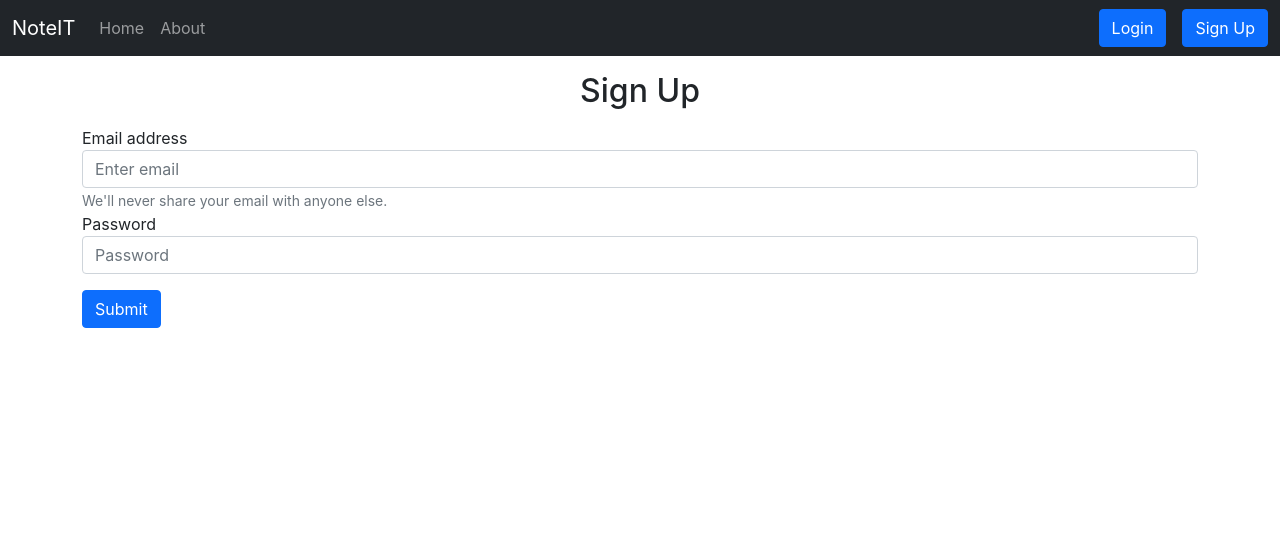
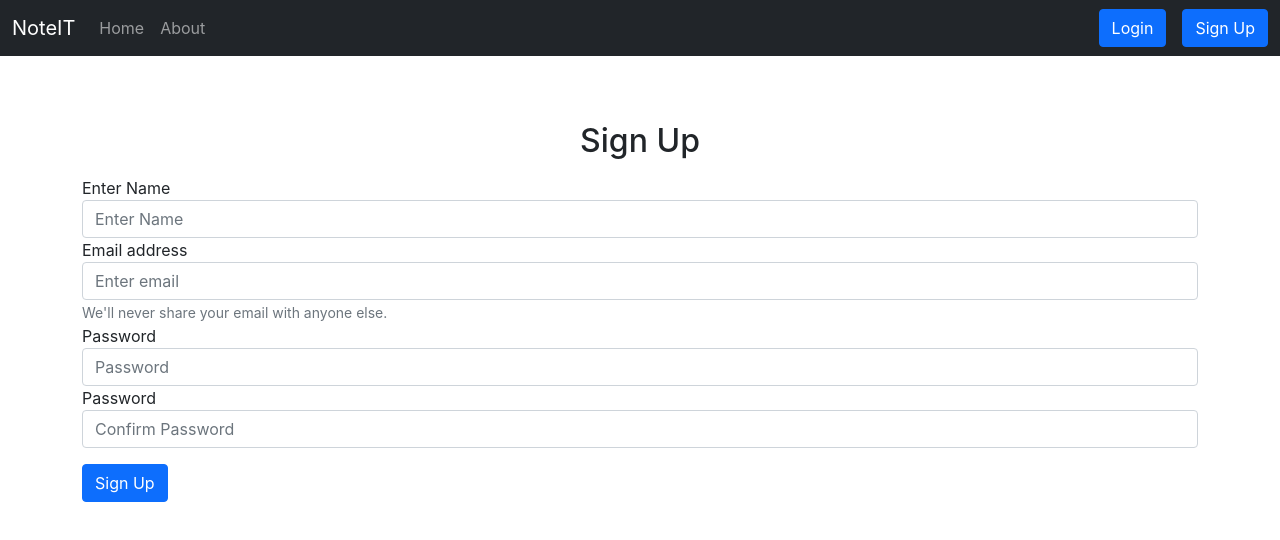
Before and after one commit to AvishkarVichare/NoteIT-Frontend, a React (Create React App) app: page /signup in a window 1280 px wide. Shown: the top 540 px of the page. Built offline with nearby package versions, Linux system fonts and the light colour scheme.

Commit message:
completed I will add some new features in future

```diff
--- a/src/App.js
+++ b/src/App.js
@@ -3,7 +3,7 @@ import './App.css';
 import Navbar from './components/Navbar';
 import Home from './components/Home';
 import About from './components/About'
-import { useEffect } from 'react';
+import { useEffect, useState } from 'react';
 import {
   BrowserRouter as Router,
   Routes,
@@ -14,14 +14,20 @@ import {
 import NotesState from './context/notes/NotesState';
 import Login from './components/Login';
 import SignUp from './components/SignUp';
+import AlertState from './context/alert/AlertState';
 
 function App() {
+
+
+
 
 
   return (
 
     <>
 <NotesState>
+  <AlertState>
+
 
 
     <Router>
@@ -32,7 +38,7 @@ function App() {
     <Routes>
 
 
-          <Route exact path="/" element={<Home/>}></Route>
+          <Route exact path="/"  element={<Home />}></Route>
 
           <Route exact path="/about" element={<About/>}></Route>
 
@@ -44,6 +50,8 @@ function App() {
 
     </Router>
 
+
+  </AlertState>
     </NotesState>
 
     </>
--- a/src/components/AddNotes.js
+++ b/src/components/AddNotes.js
@@ -1,12 +1,14 @@
 import React,{useContext,useState} from 'react'
 import noteContext from '../context/notes/noteContext'
-
+import alertContext from '../context/alert/alertContext';
 
 
 
 const AddNotes = () => {
+    const a = useContext(alertContext);
+    const n = useContext(noteContext);
 
-    const n = useContext(noteContext);
+    const {showAlert} = a;
     const {addNotes} = n;
 
 
@@ -19,6 +21,7 @@ const AddNotes = () => {
         // console.log(note.title)
         addNotes(note.title,note.description,note.tag);
         setnote({title:"",description:"",tag:""})
+        showAlert("success","Successfuly Added")
     }
 
     const onChange = (e)=>{
@@ -45,7 +48,7 @@ const AddNotes = () => {
     <input type="text" className="form-control" id="tag" name="tag" value={note.tag}  onChange={onChange} />
   </div>
 
-  <button type="submit" className="btn btn-primary" onClick={handlClick}>Add</button>
+  <button disabled={note.description.length===0?true:false} type="submit" className="btn btn-primary" onClick={handlClick}>Add</button>
 </form>
         </div>
     )
--- a/src/components/Alert.js
+++ b/src/components/Alert.js
@@ -1,10 +1,20 @@
-import React from 'react'
+import React, { useContext } from 'react'
+import alertContext from '../context/alert/alertContext'
 
- const Alert = () => {
+ const Alert = (props) => {
+
+  const a = useContext(alertContext);
+
+  const {alert} = a;
+
     return (
-        <div class="alert alert-primary" role="alert">
-        This is a primary alert with <a href="#" class="alert-link">an example link</a>. Give it a click if you like.
-      </div>
+    <div style={{height:"50px"}}>
+   {  alert && ( <div className={`alert alert-${alert.type}`} role="alert">
+        {alert.msg}
+
+      </div>)}
+    </div>
+
     )
 }
 export default Alert
--- a/src/components/Home.js
+++ b/src/components/Home.js
@@ -1,14 +1,12 @@
 import React from 'react'
 import Alert from './Alert';
 import Notes from './Notes';
-
  const Home = () => {
-
 
     return (
 <>
 
-<Alert/>
+    <Alert/>
 <div className='container'>
 <Notes/>
 </div>
--- a/src/components/Login.js
+++ b/src/components/Login.js
@@ -1,14 +1,19 @@
-import React,{useState} from 'react'
+import React,{useContext, useState} from 'react'
 import { useNavigate} from "react-router-dom";
+import alertContext from '../context/alert/alertContext';
+import Alert from './Alert';
 
 
 const Login = () => {
 
   const host = 'http://localhost'
 
+    const a = useContext(alertContext);
     const navigate = useNavigate();
 
   const [credential, setcredential] = useState({email:"",password:""})
+
+  const {showAlert} = a;
 
 const handleSubmit = async(e)=>{
 
@@ -25,11 +30,12 @@ const handleSubmit = async(e)=>{
   const json = await response.json();
 
   if(json.success){
-      localStorage.getItem('token',json.authenticateToken)
+      localStorage.setItem('token',json.authenticateToken)
       navigate('/')
+      showAlert("info","Logged In")
 
   }else{
-    alert("enter right things")
+    showAlert("danger","Please enter valid credentials")
   }
 
   console.log(json)
@@ -38,15 +44,16 @@ const handleSubmit = async(e)=>{
 const onchange = (e)=>{
 
   setcredential({...credential,[e.target.name]:e.target.value})
-  // console.log(credential)
+  console.log(credential)
 
 }
 
     return (
+      <>
+      <Alert/>
 <div className='container my-3'>
 
 <h2 className='text-center my-3'>Login</h2>
-
   <form onSubmit={handleSubmit}>
   <div className="form-group">
     <label htmlFor="email">Email address</label>
@@ -58,9 +65,10 @@ const onchange = (e)=>{
     <input onChange={onchange} type="password" className="form-control" id="password1" name="password" placeholder="Password"/>
   </div>
 
-  <button type="submit" className="btn btn-primary my-3">Submit</button>
+  <button type="submit" className="btn btn-primary my-3">Login</button>
 </form>
 </div>
+</>
 
     )
 }
--- a/src/components/Navbar.js
+++ b/src/components/Navbar.js
@@ -1,7 +1,20 @@
-import React,{useEffect} from 'react'
-import { Link , useLocation } from 'react-router-dom'
+import React,{useContext, useEffect} from 'react'
+import { Link , useLocation, useNavigate } from 'react-router-dom'
+import alertContext from '../context/alert/alertContext'
 // imort {Link}
  const Navbar = () => {
+
+  const a = useContext(alertContext);
+
+  const {showAlert} = a;
+
+
+
+  const handleLogout = ()=>{
+    localStorage.removeItem('token');
+    showAlert("info","Logged Out")
+
+  }
 
   let location = useLocation();
   useEffect(() => {
@@ -27,8 +40,12 @@ import { Link , useLocation } from 'react-router-dom'
 
 
       </ul>
-      <Link className="btn btn-primary mx-3" to="/login" role="button">Login</Link>
+      {
+      localStorage.getItem('token')?    <Link onClick={handleLogout} className="btn btn-primary mx-3" to="/login" role="button">Logout</Link>:<> <Link className="btn btn-primary mx-3" to="/login" role="button">Login</Link>
       <Link className="btn btn-primary" to="/signup" role="button">Sign Up</Link>
+      </>
+ }
+
 
     </div>
   </div>
--- a/src/components/NoteItem.js
+++ b/src/components/NoteItem.js
@@ -16,18 +16,22 @@ const NoteItem = (props) => {
     // }
 
     return (
-        <div className="card col-md-3 mx-4 my-4 ">
+        <div className="card col-md-2 mx-4 my-4 p-4 ">
+
         <div className="card-body">
             <div className='d-flex  '>
         <h6 className='align-items-center'> {props.title} </h6>
 
-        <i className="fas fa-pen mx-4"  onClick={()=>{updateNote(note)}}></i>
-        <i className="fas fa-trash mx-4" onClick={()=>{handleDelete(props.id)}}></i>
 
 
         </div>
         <div>{props.description}</div>
         </div>
+              <div className='d-flex'>
+
+        <i className="fas fa-pen mx-4"  onClick={()=>{updateNote(note)}}></i>
+        <i className="fas fa-trash mx-4" onClick={()=>{handleDelete(props.id)}}></i>
+              </div>
       </div>
     )
 }
--- a/src/components/Notes.js
+++ b/src/components/Notes.js
@@ -2,11 +2,17 @@ import React ,{useContext,useEffect,useRef,useState} from 'react'
 import noteContext from '../context/notes/noteContext';
 import NoteItem from './NoteItem';
 import AddNotes from './AddNotes';
+import alertContext from '../context/alert/alertContext';
+import { useNavigate } from 'react-router-dom';
 
 
  const Notes = () => {
+  const navigate = useNavigate()
 
+    const a = useContext(alertContext)
     const n = useContext(noteContext)
+
+    const {showAlert} = a;
     const {notes,fetchNotes,editNote} = n;
 
 
@@ -14,7 +20,14 @@ import AddNotes from './AddNotes';
 
 useEffect(() => {
 
+  if(!localStorage.getItem('token')){
+    navigate('/login')
+  }
+  else{
+
     fetchNotes();
+
+  }
 
 }, [])
 
@@ -36,6 +49,9 @@ const handleSaveChanges = ()=>{
   setnote(note)
   editNote(note.id,note.title,note.description,note.tag)
   closeRef.current.click();
+  showAlert("success","Note updated successfully")
+  showAlert("success","Note updated successfully")
+
 
 }
 
--- a/src/components/SignUp.js
+++ b/src/components/SignUp.js
@@ -1,25 +1,90 @@
-import React from 'react'
+import React,{useContext, useState} from 'react'
+import { useNavigate } from 'react-router-dom'
+import alertContext from '../context/alert/alertContext'
+import Alert from './Alert'
+
 
 const SignUp = () => {
+
+    const host = 'http://localhost'
+
+    const a = useContext(alertContext);
+
+    const [credential, setcredential] = useState({name:"",email:"",password:"",cpassword:""})
+
+    const {showAlert} = a;
+
+    const navigate = useNavigate();
+
+    const handleSign = async(e)=>{
+        e.preventDefault();
+
+        const response = await fetch(`${host}/api/auth/createuser`,{
+
+            method:'POST',
+            headers:{
+              'Content-Type': 'application/json'
+            },
+            body:JSON.stringify({name:credential.name,email:credential.email,password:credential.password})
+          });
+          const json = await response.json()
+        //   console.log(json)
+
+        if(json.success){
+          localStorage.setItem('token',json.authenticateToken)
+            navigate('/');
+      showAlert("info","User Created")
+
+        }
+        else{
+          showAlert("danger","Please enter valid credential")
+        }
+
+    }
+
+const onchange = (e)=>{
+    setcredential({...credential,[e.target.name]:e.target.value})
+    // console.log(credential)
+}
+
+
     return (
+
+      <>
+
+          <Alert/>
+
         <div className='container my-3'>
 
         <h2 className='text-center my-3'>Sign Up</h2>
 
-          <form>
-          <div class="form-group">
-            <label for="exampleInputEmail1">Email address</label>
-            <input type="email" class="form-control" id="exampleInputEmail1" aria-describedby="emailHelp" placeholder="Enter email"/>
-            <small id="emailHelp" class="form-text text-muted">We'll never share your email with anyone else.</small>
-          </div>
-          <div class="form-group">
-            <label for="exampleInputPassword1">Password</label>
-            <input type="password" class="form-control" id="exampleInputPassword1" placeholder="Password"/>
+          <form onSubmit={handleSign}>
+          <div className="form-group">
+          <label htmlFor="name">Enter Name</label>
+            <input onChange={onchange} type="text" className="form-control" id="name" name="name"  placeholder="Enter Name"/>
           </div>
 
-          <button type="submit" class="btn btn-primary my-3">Submit</button>
+          <div className="form-group">
+            <label htmlFor="email">Email address</label>
+            <input onChange={onchange} type="email" className="form-control" id="email" name="email" aria-describedby="emailHelp" placeholder="Enter email"/>
+            <small id="emailHelp" className="form-text text-muted">We'll never share your email with anyone else.</small>
+            </div>
+
+          <div className="form-group">
+            <label htmlFor="password">Password</label>
+            <input onChange={onchange} type="password" className="form-control" name="password" id="password" placeholder="Password"/>
+          </div>
+
+          <div className="form-group">
+            <label htmlFor="cpassword">Password</label>
+            <input onChange={onchange} type="password" name="cpassword" className="form-control" id="cpassword" placeholder="Confirm Password"/>
+          </div>
+
+          <button type="submit" className="btn btn-primary my-3">Sign Up</button>
         </form>
         </div>
+      </>
+
     )
 }
 
--- /dev/null
+++ b/src/context/alert/AlertState.js
@@ -0,0 +1,27 @@
+import alertContext from "./alertContext";
+import { useState } from "react";
+
+const AlertState = (props)=>{
+
+    const [alert, setalert] = useState(null)
+    const showAlert = (type,msg)=>{
+        setalert({type,msg})
+    }
+
+    setTimeout(() => {
+
+        setalert(null)
+
+    }, 2500);
+
+
+    return(
+
+    <alertContext.Provider value={{alert,setalert,showAlert}}>
+        {props.children}
+    </alertContext.Provider>
+
+)
+}
+
+export default AlertState;
--- /dev/null
+++ b/src/context/alert/alertContext.js
@@ -0,0 +1,5 @@
+import { createContext } from "react"
+
+const alertContext = createContext();
+
+export default alertContext;
```
Also changed, not shown: src/context/notes/NotesState.js (+4 -4 lines).
